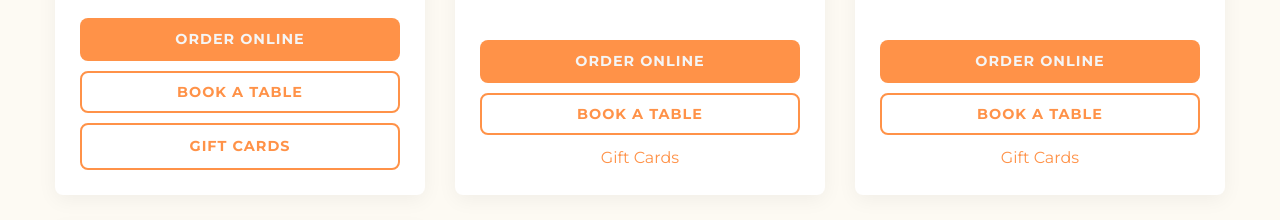
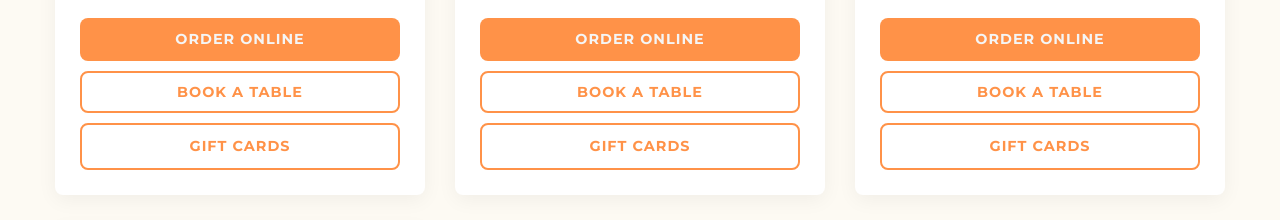
Before and after one commit to zaiqa-new/zaiqa, a plain HTML site: page index.html in a window 1280 px wide. Shown: the part 3918-4138 px from the top of the page. Drawn offline with nearby package versions, Linux system fonts and the light colour scheme.

Commit message:
Add button class to Gift Cards links

```diff
--- a/index.html
+++ b/index.html
@@ -1419,7 +1419,7 @@
                             <div class="location-card-actions">
                                 <a href="http://zaiqawilsonville.square.site/" class="btn btn-primary">Order Online</a>
                                 <button class="btn btn-secondary reserve-button" data-location="wilsonville">Book a Table</button>
-                                <a href="https://app.squareup.com/gift/MLYVEZD9BRM5N/order">Gift Cards</a>
+                                <a href="https://app.squareup.com/gift/MLYVEZD9BRM5N/order" class="btn btn-secondary">Gift Cards</a>
                             </div>
                         </div>
                     </div>
@@ -1436,7 +1436,7 @@
                             <div class="location-card-actions">
                                 <a href="https://zaiqapdx.square.site/" class="btn btn-primary">Order Online</a>
                                 <button class="btn btn-secondary reserve-button" data-location="south-waterfront">Book a Table</button>
-                                <a href="https://app.squareup.com/gift/MLYVEZD9BRM5N/order">Gift Cards</a>
+                                  <a href="https://app.squareup.com/gift/MLYVEZD9BRM5N/order" class="btn btn-secondary">Gift Cards</a>
                             </div>
                         </div>
                     </div>
```
